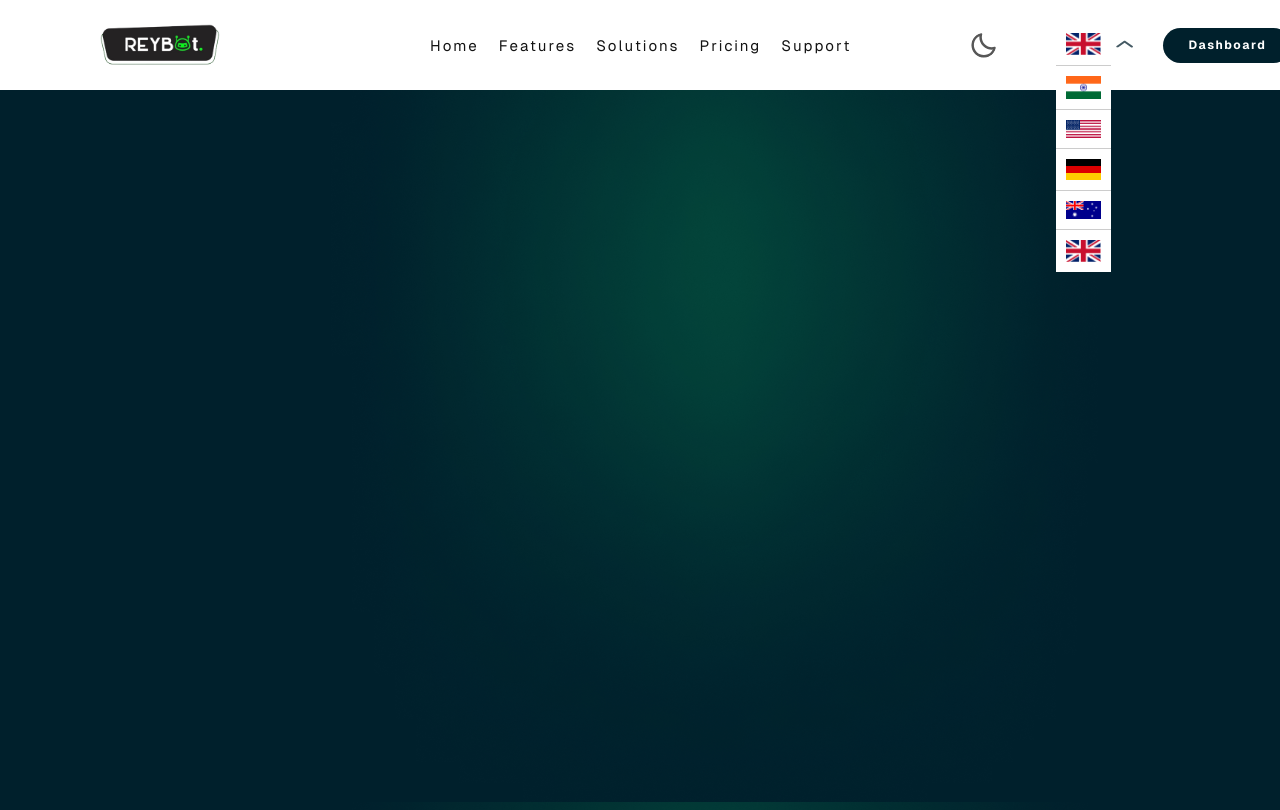
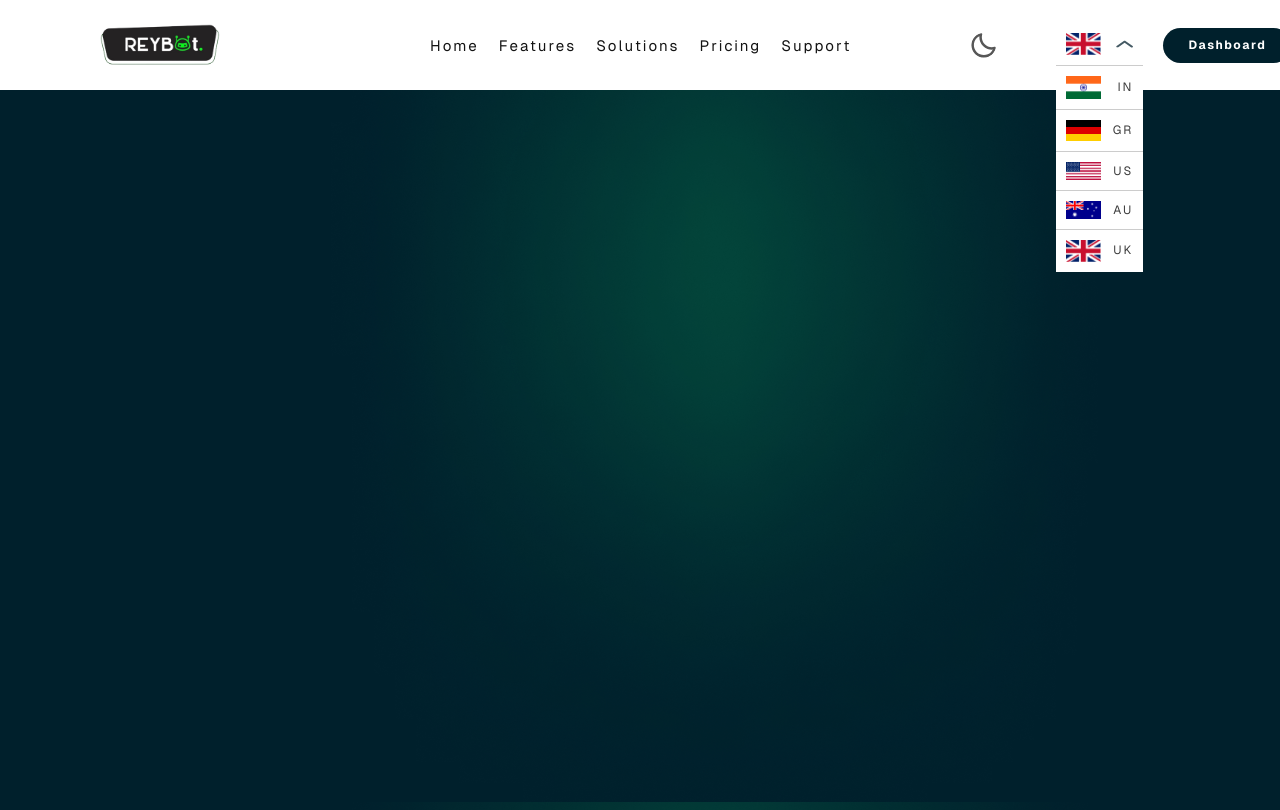
Before and after one commit to Aditya-0712/Reybot, a React (Create React App) app: page / in a window 1280 px wide. Both pictures are taken after a click on the element 1099 px from the left and 45 px from the top of the page. Shown: the top 810 px of the page. Built offline with nearby package versions, Linux system fonts and the light colour scheme.

Commit message:
dropdown improved

```diff
--- a/src/components/navbar/Dropdown.jsx
+++ b/src/components/navbar/Dropdown.jsx
@@ -11,6 +11,7 @@ function Dropdown(){
     const [top, setTop] = useState(UK);
     const [isOpen, setOpen] = useState(false);
     const [anim, setAnim] = useState("none");
+    const arr = [{one:India, two:"IN"}, {one:Germany, two:"GR"}, {one:US, two:"US"}, {one:Aus, two:"AU"}, {one:UK, two:"UK"}];
 
     const handleClick = () =>{
         if (isOpen){
@@ -29,6 +30,10 @@ function Dropdown(){
         setAnim("none");
     }
 
+    const renderOpts = arr.map((x, ind) =>{
+        return (<div onClick={() =>{handleSelect(x.one)}}><img src={x.one} alt="flag"/><p>{x.two}</p></div>);
+    })
+
     return (
         <div className="dropdown">
             <div className="front" onClick={handleClick}>
@@ -37,11 +42,7 @@ function Dropdown(){
             </div>
             {isOpen && (
                 <div className="below">
-                    <img src={India} alt="flag" onClick={() =>{handleSelect(India)}}/>
-                    <img src={US} alt="flag" onClick={() =>{handleSelect(US)}} />
-                    <img src={Germany} alt="flag" onClick={() =>{handleSelect(Germany)}} />
-                    <img src={Aus} alt="flag" onClick={() =>{handleSelect(Aus)}} />
-                    <img src={UK} alt="flag" onClick={() =>{handleSelect(UK)}} />
+                    {renderOpts}
                 </div>
             )}
         </div>
--- a/src/components/navbar/dropdown.css
+++ b/src/components/navbar/dropdown.css
@@ -31,15 +31,27 @@
     display: flex;
     flex-direction: column;
     transition: 1s;
+    background-color: white;
 }
 
-.dropdown .below img{
+.dropdown .below div{
+    display: flex;
+    padding: 10px;
+    margin:0;
+    border-top: 1px solid rgba(0, 0, 0, 0.2);
+}
+
+.dropdown .below div p{
+    font:12px geist-reg;
+    color:#3A3A3A;
+    letter-spacing: 2px;
+    margin: auto 0 auto auto;
+}
+
+.dropdown .below div img{
     width: 35px;
     height: auto;
     margin:0;
-    padding: 10px;
-    border-top: 1px solid rgba(0, 0, 0, 0.2);
-    background-color: white;
 }
 
-.dropdown .below img:hover{background-color: rgb(220, 220, 220);}
+.dropdown .below div:hover{background-color: rgb(220, 220, 220);}
```
